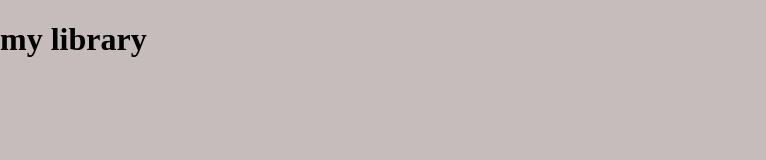
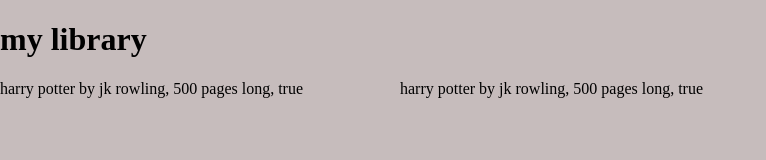
Before and after one commit to heyysacha/odin-library, a plain HTML site: page index.html in a window 1280 px wide. Shown: the whole page, without its empty margins (0-766 px from the left). Drawn offline with Linux system fonts and the light colour scheme.

Commit message:
added ability to show library books on the page with js

```diff
--- a/app.js
+++ b/app.js
@@ -0,0 +1,42 @@
+const libraryGrid = document.getElementById('library-grid');
+
+const myLibrary = [
+    {
+        title: 'harry potter',
+        author: 'jk rowling',
+        pages: 500,
+        read: true,
+        info() {
+            return `${this.title} by ${this.author}, ${this.pages} pages long, ${this.read}`;
+        }
+    },
+        {
+        title: 'harry potter',
+        author: 'jk rowling',
+        pages: 500,
+        read: true,
+        info() {
+            return `${this.title} by ${this.author}, ${this.pages} pages long, ${this.read}`;
+        }
+    }
+];
+
+for (let i=0; i < myLibrary.length; i++)
+{
+    console.log(myLibrary[i]);
+    libraryGrid.insertAdjacentHTML("afterbegin", `<div class="book">${myLibrary[i].info()}</div>`);
+}
+
+// function Book(title, author, pages, read) {
+//     return
+//         {
+//         title: title,
+//         author: author,
+//         pages: pages,
+//         read: read
+//         }
+// }
+
+// function addBookToLibrary(bookName) {
+//   // do stuff here
+// }
```
Also changed, not shown: index.html (+2 -0 lines).
